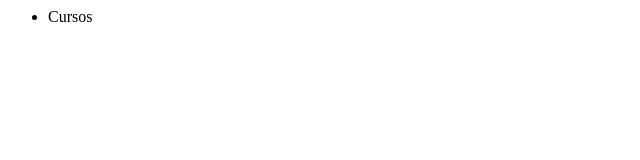
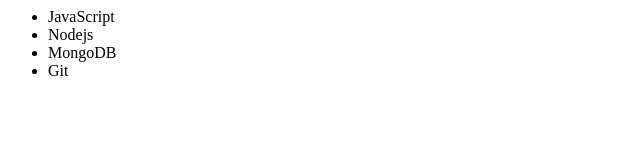
Before and after one commit to Pedroajs/aprendendogit, a plain HTML site: page index.html in a window 1280 px wide. Shown: the whole page, without its empty margins (0-640 px from the left). Drawn offline with Linux system fonts and the light colour scheme.

Commit message:
Inserção de cursos na lista: JavaScript, Nodejs, mongoDB, git

```diff
--- a/index.html
+++ b/index.html
@@ -4,7 +4,10 @@
     </head>
     <body>
         <ul>
-            <li>Cursos</li>
+            <li>JavaScript</li>
+            <li>Nodejs</li>
+            <li>MongoDB</li>
+            <li>Git</li>
         </ul>
     </body>
 </html>
```
